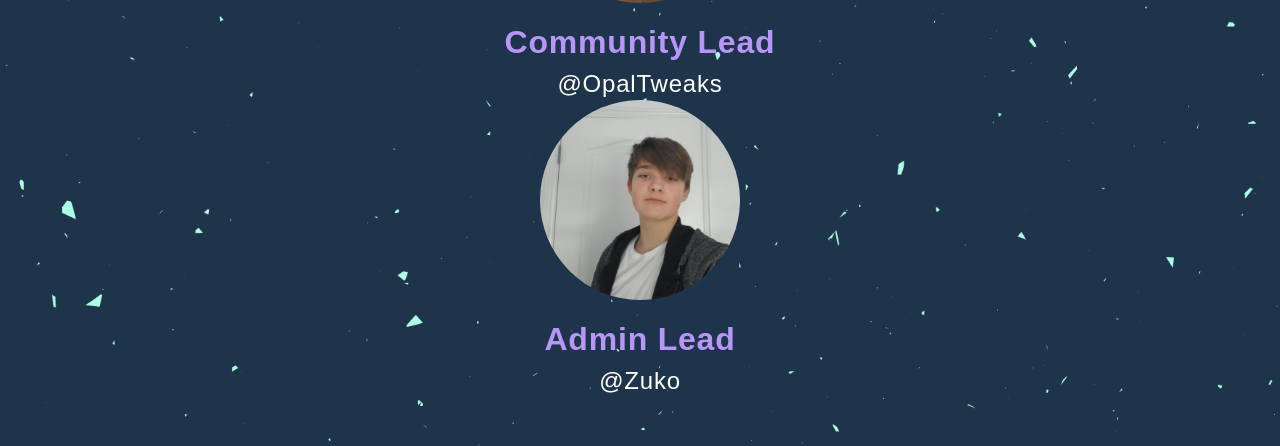
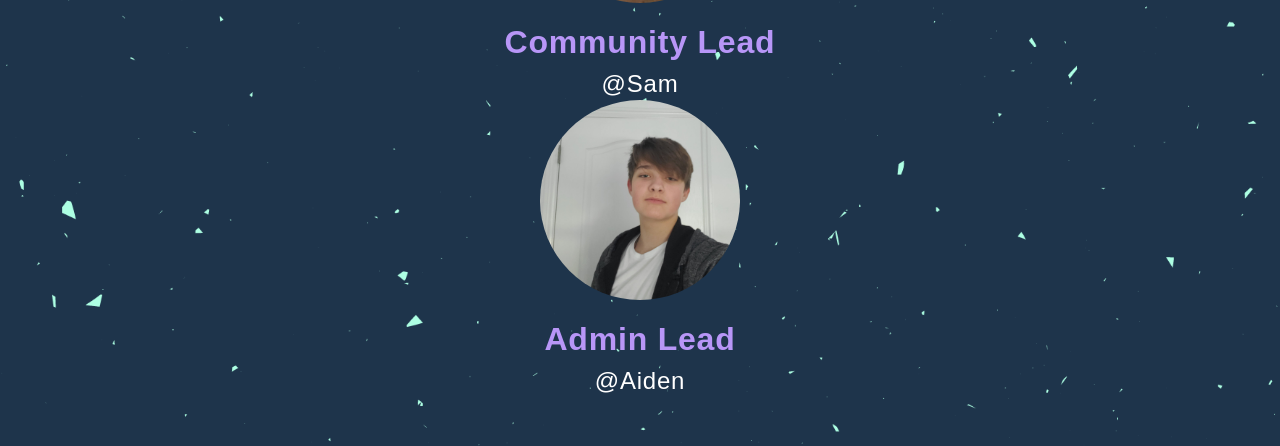
Before and after one commit to ChamillionNFT/chamillionNFT, a Next.js app: page / in a window 1280 px wide. Shown: the part 3862-4308 px from the top of the page. Built offline with nearby package versions, Linux system fonts and the light colour scheme; a web font is replaced by a local one.

Commit message:
Update index.js

```diff
--- a/pages/index.js
+++ b/pages/index.js
@@ -154,7 +154,7 @@ export default function Home() {
              width={200}/>
            </div>
            <h3 className="title">Community Lead</h3>
-         <Link href="https://twitter.com/OpalTweaks"><a target="_blank" rel="noreferrer">@OpalTweaks</a></Link>
+         <Link href="https://twitter.com/OpalTweaks"><a target="_blank" rel="noreferrer">@Sam</a></Link>
          </div>
          <div  className="profile">
            <div>
@@ -163,7 +163,7 @@ export default function Home() {
              width={200}/>
            </div>
            <h3 className="title">Admin Lead</h3>
-         <Link href="https://twitter.com/"><a target="_blank" rel="noreferrer">@Zuko</a></Link>
+         <Link href="https://twitter.com/mrzukko"><a target="_blank" rel="noreferrer">@Aiden</a></Link>
          </div>
 </div>
 
```
